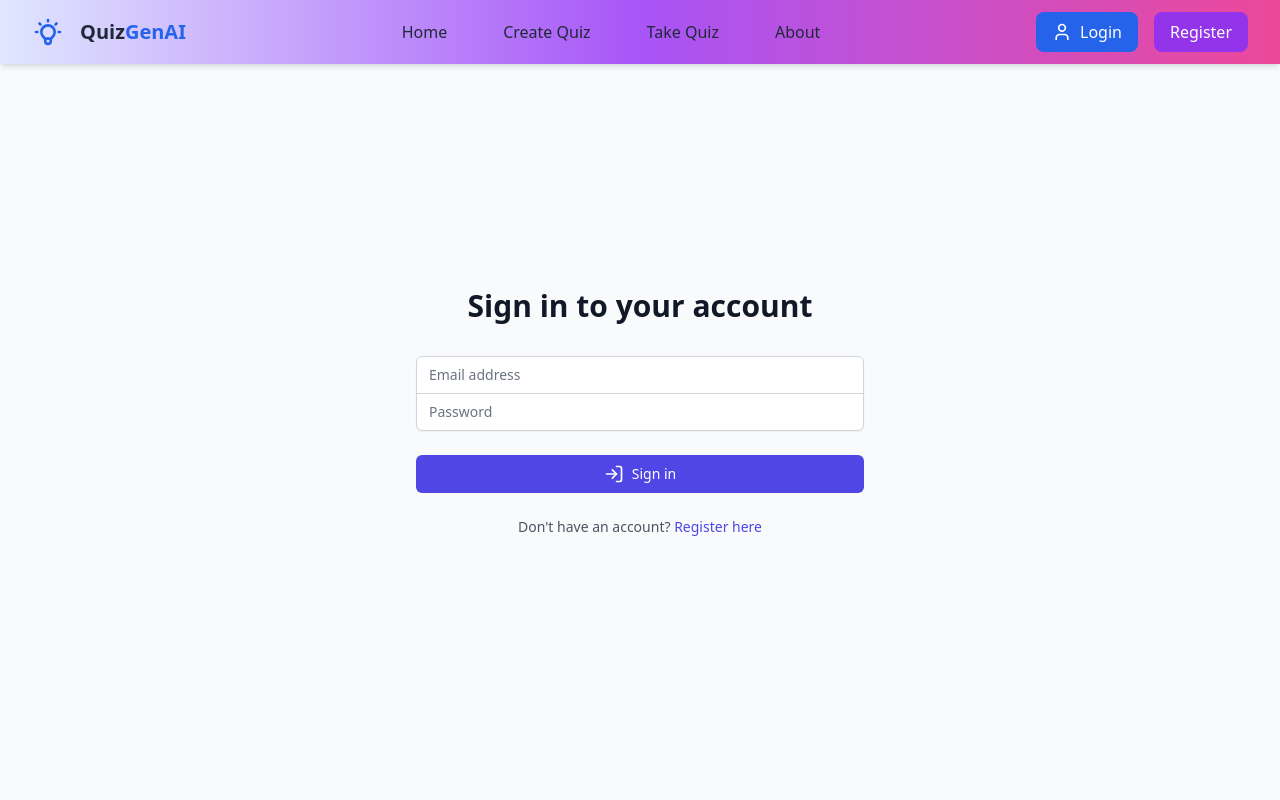
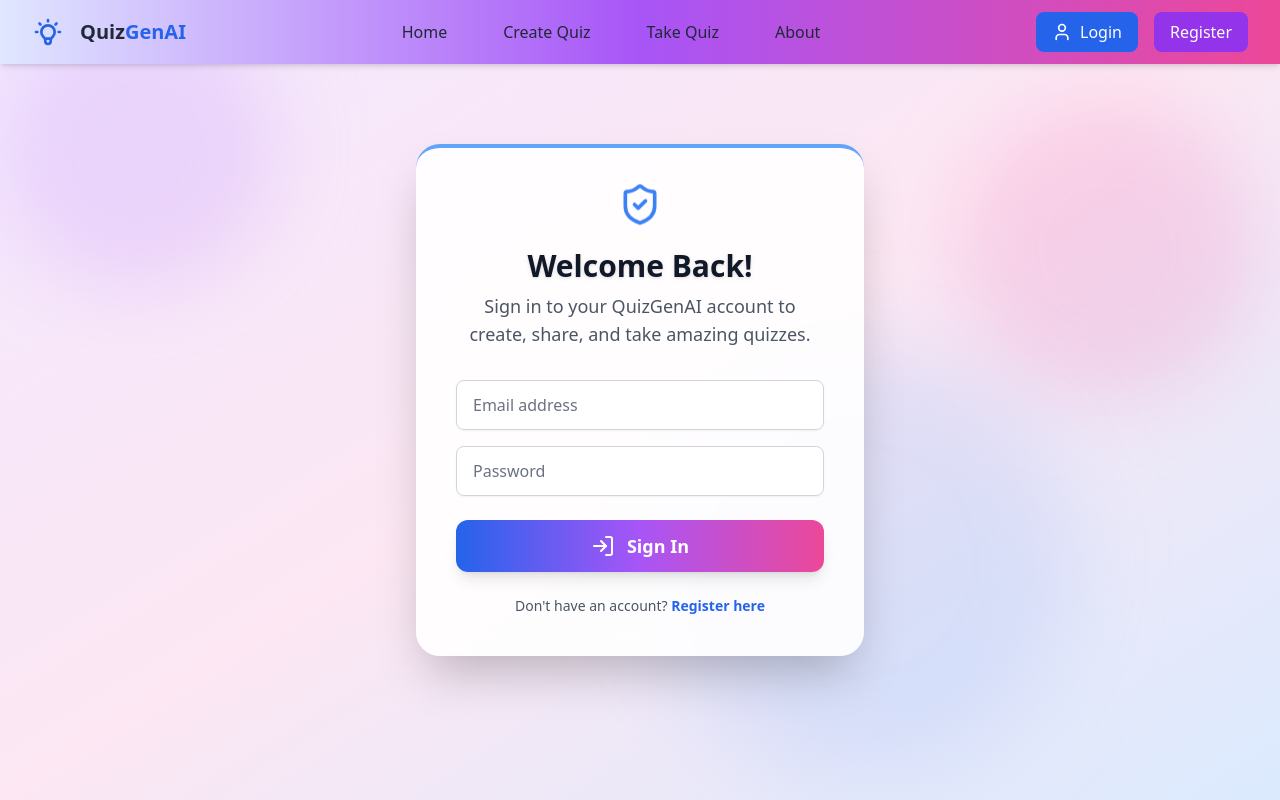
Before and after one commit to rajbhai129/QuizGenAI, a React (Create React App) app in the folder quiz-app/: page /login in a window 1280 px wide. Shown: the top 800 px of the page. Built offline with nearby package versions, Linux system fonts and the light colour scheme; no server answers.

Commit message:
login and register

```diff
--- a/quiz-app/src/components/Auth/Login.jsx
+++ b/quiz-app/src/components/Auth/Login.jsx
@@ -1,6 +1,6 @@
 import React, { useState } from 'react';
 import { useNavigate } from 'react-router-dom';
-import { LogIn } from 'lucide-react';
+import { LogIn, ShieldCheck } from 'lucide-react';
 
 const Login = () => {
   const [formData, setFormData] = useState({
@@ -23,8 +23,8 @@ const Login = () => {
           'Content-Type': 'application/json',
         },
         body: JSON.stringify(formData),
-        mode: 'cors', // Add this
-        credentials: 'include' // Add this
+        mode: 'cors',
+        credentials: 'include'
       });
 
       const data = await response.json();
@@ -33,7 +33,6 @@ const Login = () => {
         throw new Error(data.error || 'Login failed');
       }
 
-      // Store token and user info
       localStorage.setItem('token', data.token);
       localStorage.setItem('user', JSON.stringify({
         id: data._id,
@@ -43,7 +42,6 @@ const Login = () => {
 
       navigate('/');
     } catch (err) {
-      console.error('Login error:', err);
       setError(err.message || 'Login failed. Please try again.');
     } finally {
       setLoading(false);
@@ -51,62 +49,57 @@ const Login = () => {
   };
 
   return (
-    <div className="min-h-screen flex items-center justify-center bg-gray-50 py-12 px-4 sm:px-6 lg:px-8">
-      <div className="max-w-md w-full space-y-8">
-        <div>
-          <h2 className="mt-6 text-center text-3xl font-extrabold text-gray-900">
-            Sign in to your account
-          </h2>
+    <section className="relative min-h-screen flex items-center justify-center bg-gradient-to-br from-purple-100 via-pink-100 to-blue-100 overflow-hidden px-4 py-12">
+      {/* Animated Blobs */}
+      <div className="absolute top-0 left-0 w-72 h-72 bg-purple-300 rounded-full mix-blend-multiply filter blur-2xl opacity-30 animate-blob z-0" style={{animationDelay: '0s'}}></div>
+      <div className="absolute top-20 right-0 w-80 h-80 bg-pink-300 rounded-full mix-blend-multiply filter blur-2xl opacity-30 animate-blob z-0 animation-delay-2000" style={{animationDelay: '2s'}}></div>
+      <div className="absolute bottom-0 left-1/2 w-96 h-96 bg-blue-300 rounded-full mix-blend-multiply filter blur-2xl opacity-20 animate-blob z-0 animation-delay-4000" style={{animationDelay: '4s'}}></div>
+      <div className="max-w-md w-full z-10">
+        <div className="bg-white/90 rounded-3xl shadow-2xl p-10 border-t-4 border-blue-400 backdrop-blur-md">
+          <div className="text-center mb-8">
+            <ShieldCheck className="mx-auto text-blue-500 animate-bounce" size={44} />
+            <h2 className="mt-4 text-3xl font-extrabold text-gray-900 drop-shadow">Welcome Back!</h2>
+            <p className="mt-2 text-gray-600 text-lg">Sign in to your QuizGenAI account to create, share, and take amazing quizzes.</p>
           </div>
-
-        <form className="mt-8 space-y-6" onSubmit={handleSubmit}>
+          <form className="space-y-6" onSubmit={handleSubmit}>
             {error && (
-            <div className="bg-red-50 border-l-4 border-red-500 p-4 mb-4">
+              <div className="bg-red-50 border-l-4 border-red-500 p-4 mb-2 rounded-lg animate-pulse">
                 <p className="text-red-700">{error}</p>
               </div>
             )}
-
-          <div className="rounded-md shadow-sm -space-y-px">
-            <div>
+            <div className="space-y-4">
               <input
                 type="email"
                 required
                 value={formData.email}
                 onChange={(e) => setFormData({...formData, email: e.target.value})}
-                className="appearance-none rounded-none relative block w-full px-3 py-2 border border-gray-300 placeholder-gray-500 text-gray-900 rounded-t-md focus:outline-none focus:ring-indigo-500 focus:border-indigo-500 focus:z-10 sm:text-sm"
+                className="w-full px-4 py-3 border border-gray-300 rounded-lg focus:outline-none focus:ring-2 focus:ring-blue-400 text-gray-900 bg-white/80 placeholder-gray-500 shadow-sm"
                 placeholder="Email address"
               />
-            </div>
-            <div>
               <input
                 type="password"
                 required
                 value={formData.password}
                 onChange={(e) => setFormData({...formData, password: e.target.value})}
-                className="appearance-none rounded-none relative block w-full px-3 py-2 border border-gray-300 placeholder-gray-500 text-gray-900 rounded-b-md focus:outline-none focus:ring-indigo-500 focus:border-indigo-500 focus:z-10 sm:text-sm"
+                className="w-full px-4 py-3 border border-gray-300 rounded-lg focus:outline-none focus:ring-2 focus:ring-blue-400 text-gray-900 bg-white/80 placeholder-gray-500 shadow-sm"
                 placeholder="Password"
               />
             </div>
-          </div>
-
-          <div>
             <button
               type="submit"
               disabled={loading}
-              className="group relative w-full flex justify-center py-2 px-4 border border-transparent text-sm font-medium rounded-md text-white bg-indigo-600 hover:bg-indigo-700 focus:outline-none focus:ring-2 focus:ring-offset-2 focus:ring-indigo-500"
+              className="w-full flex justify-center items-center gap-2 py-3 px-4 rounded-xl text-lg font-bold bg-gradient-to-r from-blue-600 via-purple-500 to-pink-500 text-white shadow-lg hover:scale-105 hover:shadow-2xl transition-all duration-200"
             >
-              <LogIn className="h-5 w-5 mr-2" />
-              {loading ? 'Signing in...' : 'Sign in'}
+              <LogIn className="h-6 w-6 mr-1" />
+              {loading ? 'Signing in...' : 'Sign In'}
             </button>
-          </div>
-
-          <div className="text-center">
+            <div className="text-center mt-4">
               <p className="text-sm text-gray-600">
-              Don't have an account?{' '}
+                Don&apos;t have an account?{' '}
                 <button
                   type="button"
                   onClick={() => navigate('/register')}
-                className="font-medium text-indigo-600 hover:text-indigo-500"
+                  className="font-semibold text-blue-600 hover:underline hover:text-purple-600 transition"
                 >
                   Register here
                 </button>
@@ -115,6 +108,7 @@ const Login = () => {
           </form>
         </div>
       </div>
+    </section>
   );
 };
 
```
Also changed, not shown: quiz-app/src/components/Auth/Register.jsx (+25 -34 lines). Lines whose indentation alone changed are shown as unchanged.
